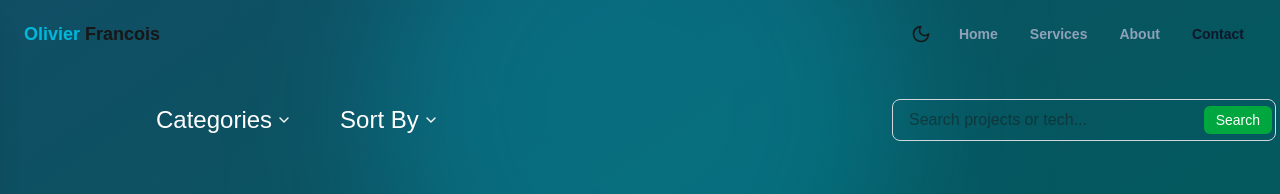
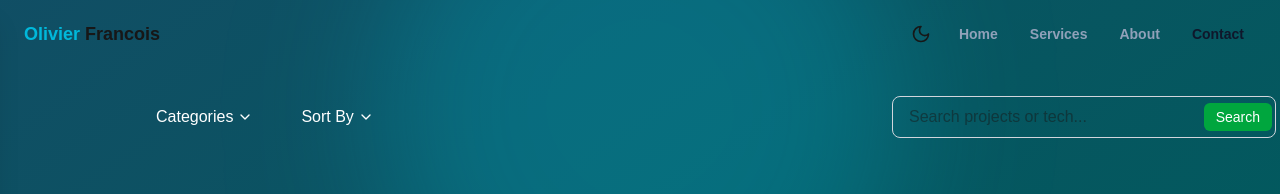
Before and after one commit to Olivierkepler/my-portfolio-olivier, a Next.js app: page / in a window 1280 px wide. Shown: the top 194 px of the page. Built offline with nearby package versions, Linux system fonts and the light colour scheme.

Commit message:
update caroussel

```diff
--- a/app/page.tsx
+++ b/app/page.tsx
@@ -24,7 +24,7 @@ const menus = [
 
 export default function Home() {
   return (
-    <main className="">
+    <main>
    <div className="px-25">
    <SubNav menus={menus} />
    </div>
--- a/components/SubNav.tsx
+++ b/components/SubNav.tsx
@@ -70,7 +70,7 @@ export default function SubNav({ menus }: SubNavProps) {
               title={menu.tooltip ?? `Open ${menu.title}`}
               onClick={() => setOpenMenu(openMenu === menu.title ? null : menu.title)}
               className={clsx(
-                'flex items-center gap-1 px-4 py-2 text-2xl font-medium rounded-md focus:outline-none focus-visible:ring-2 focus-visible:ring-green-500 transition',
+                'flex items-center gap-1 px-4 py-2  font-medium rounded-md focus:outline-none focus-visible:ring-2 focus-visible:ring-green-500 transition',
                 'text-white  hover:bg-gray-100 dark:hover:bg-gray-800'
               )}
               aria-expanded={openMenu === menu.title}
```
